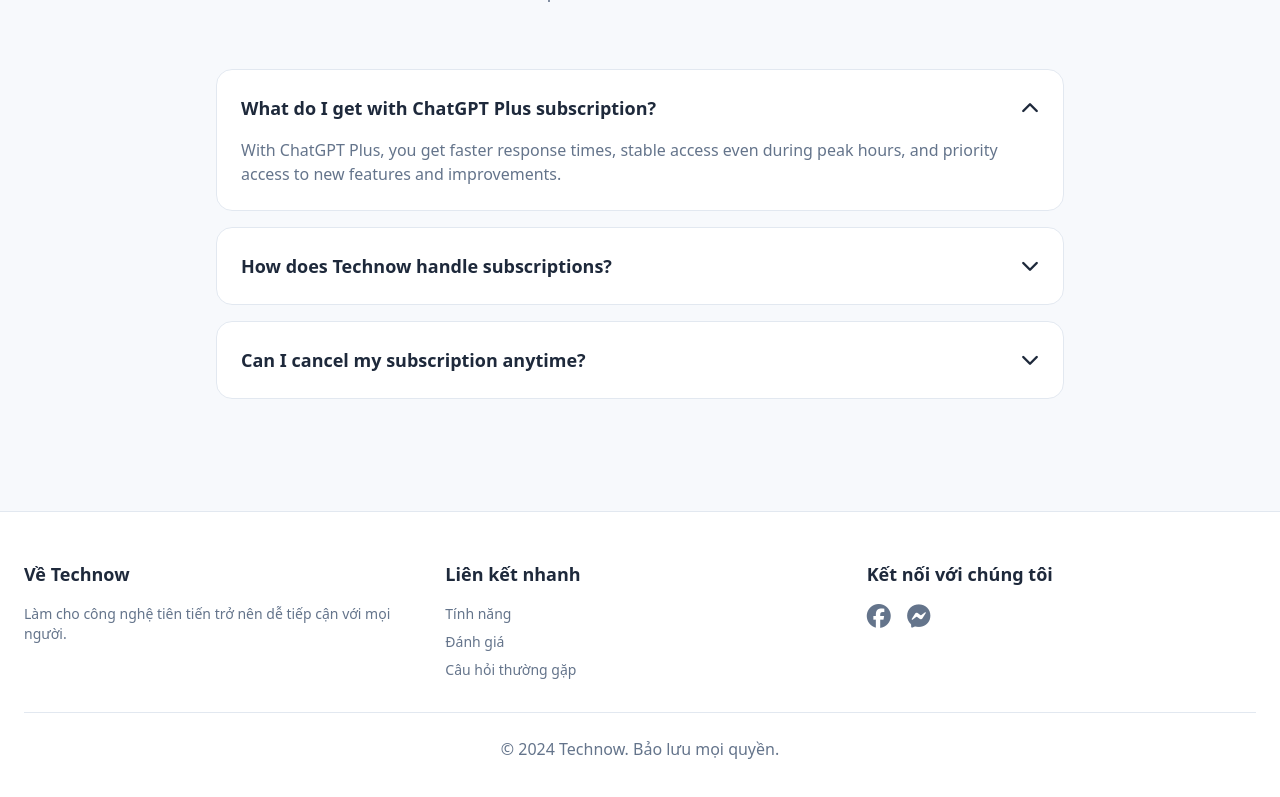
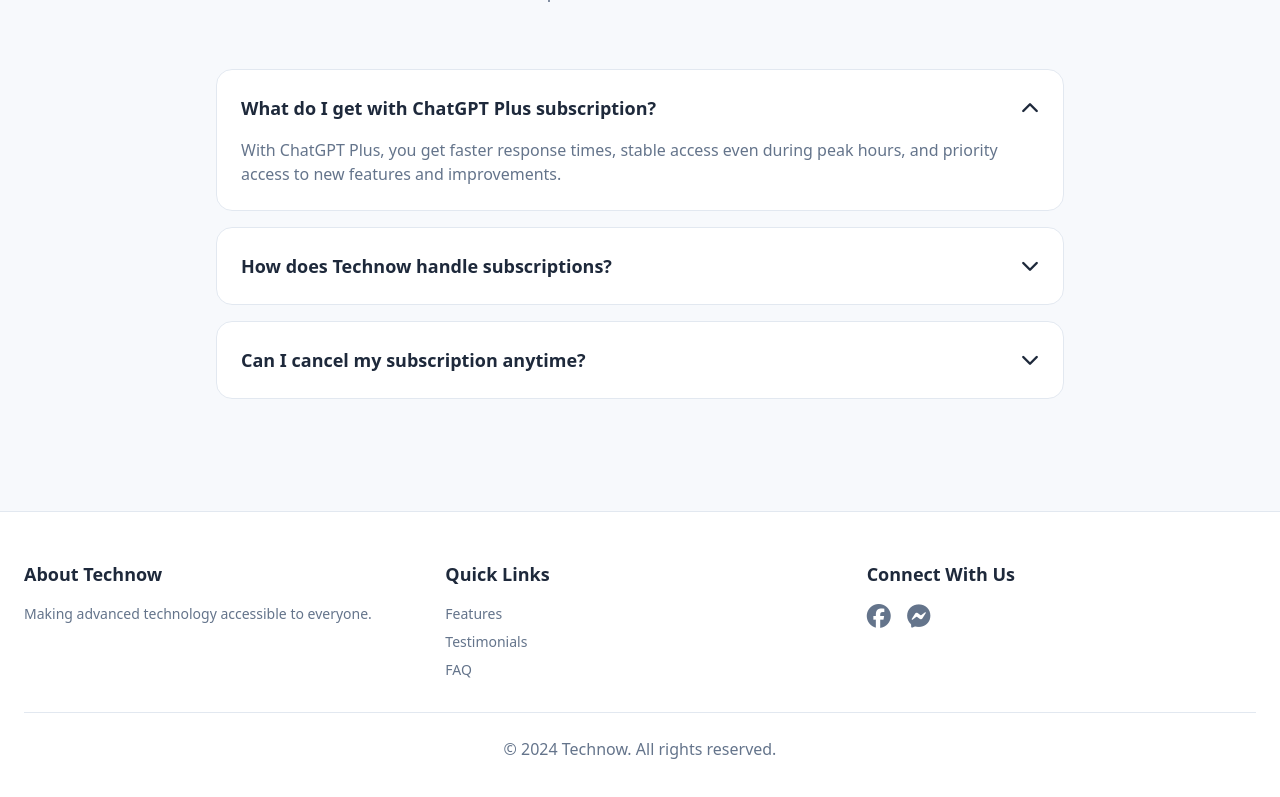
Before and after one commit to thisistuns/TechnowAi, a Next.js app: page / in a window 1280 px wide. Shown: the part 3698-4495 px from the top of the page. Built offline with nearby package versions, Linux system fonts and the light colour scheme.

Commit message:
trans ft

```diff
--- a/src/app/page.tsx
+++ b/src/app/page.tsx
@@ -510,15 +510,15 @@
           <div className="grid grid-cols-1 md:grid-cols-3 gap-8 mb-8">
             <div>
               <h3 className="font-bold text-lg mb-4 text-text-light dark:text-text-dark">
-                Về Technow
+                {t("footer.about")}
               </h3>
               <p className="text-sm text-text-muted-light dark:text-text-muted-dark">
-                Làm cho công nghệ tiên tiến trở nên dễ tiếp cận với mọi người.
+                {t("footer.aboutDescription")}
               </p>
             </div>
             <div>
               <h3 className="font-bold text-lg mb-4 text-text-light dark:text-text-dark">
-                Liên kết nhanh
+                {t("footer.quickLinks")}
               </h3>
               <ul className="space-y-2 text-sm">
                 <li>
@@ -526,7 +526,7 @@
                     href="#features"
                     className="text-text-muted-light dark:text-text-muted-dark hover:text-primary transition-colors"
                   >
-                    Tính năng
+                    {t("nav.features")}
                   </a>
                 </li>
                 <li>
@@ -534,7 +534,7 @@
                     href="#testimonials"
                     className="text-text-muted-light dark:text-text-muted-dark hover:text-primary transition-colors"
                   >
-                    Đánh giá
+                    {t("nav.testimonials")}
                   </a>
                 </li>
                 <li>
@@ -542,14 +542,14 @@
                     href="#faq"
                     className="text-text-muted-light dark:text-text-muted-dark hover:text-primary transition-colors"
                   >
-                    Câu hỏi thường gặp
+                    {t("nav.faq")}
                   </a>
                 </li>
               </ul>
             </div>
             <div>
               <h3 className="font-bold text-lg mb-4 text-text-light dark:text-text-dark">
-                Kết nối với chúng tôi
+                {t("footer.connect")}
               </h3>
               <div className="flex space-x-4">
                 <a
@@ -574,7 +574,7 @@
             </div>
           </div>
           <div className="border-t border-slate-200 dark:border-slate-800 pt-6 text-center text-text-muted-light dark:text-text-muted-dark">
-            <p className="text-sm sm:text-base">© 2024 Technow. Bảo lưu mọi quyền.</p>
+            <p className="text-sm sm:text-base">{t("footer.copyright")}</p>
           </div>
         </div>
       </footer>
```
